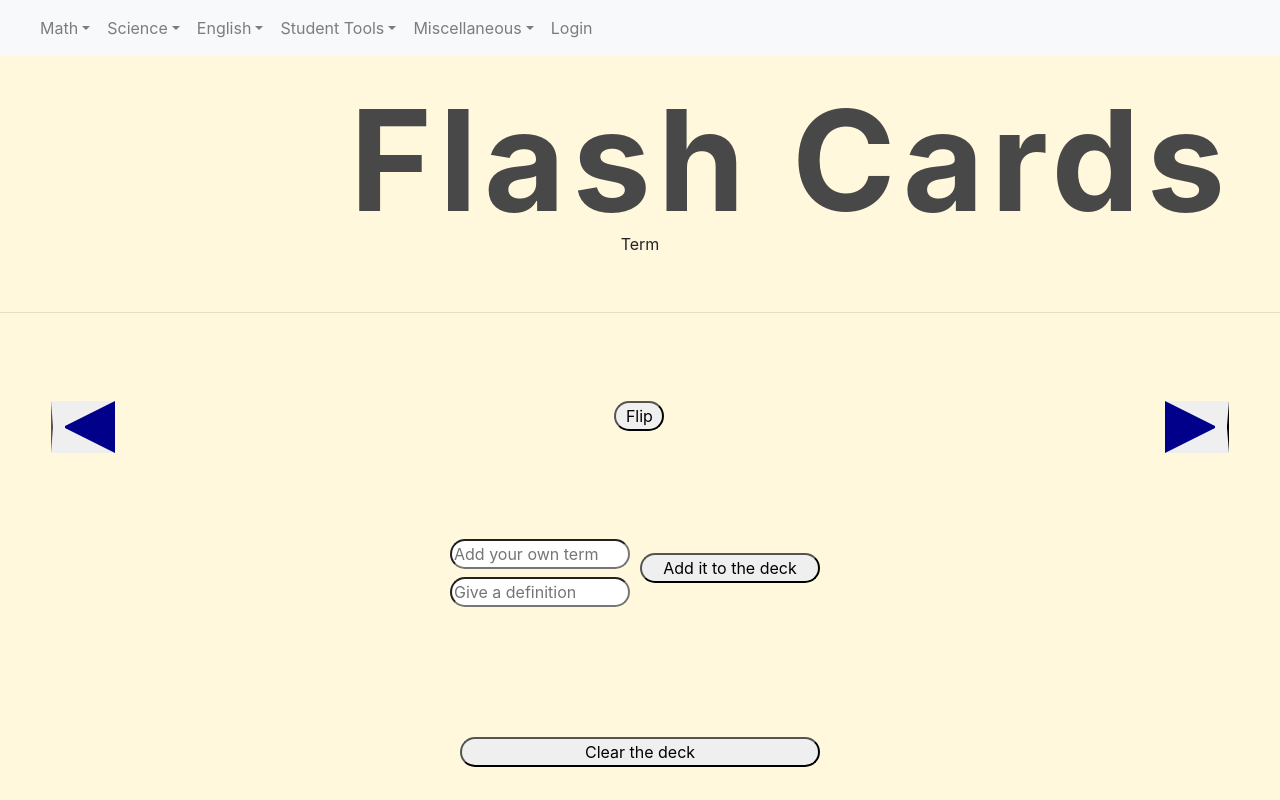
After one commit to Reem57/n224-too, a Flask app: page /flashcards/ in a window 1280 px wide; the page is wider, and only the part inside the window is pictured. The commit adds this page. Run offline with Flask 2, Linux system fonts and the light colour scheme; some libraries are stand-ins or nearby versions.

Commit message:
hehe flashcards (also did some css stuff)

```diff
--- a/main.py
+++ b/main.py
@@ -48,6 +48,10 @@ def pixel_art():
 def spell_checker():
     return render_template("spell_checker.html")
 
+@app.route('/flashcards/')
+def flashcards():
+    return render_template("flashcards.html")
+
 # runs the application on the development server
 if __name__ == "__main__":
     app.run(debug=True)
--- /dev/null
+++ b/templates/flashcards.html
@@ -0,0 +1,328 @@
+{% include "layouts/navbar.html" %}
+{% block body %}
+<head>
+    <link rel="stylesheet" href="https://stackpath.bootstrapcdn.com/bootstrap/4.3.1/css/bootstrap.min.css" integrity="sha384-ggOyR0iXCbMQv3Xipma34MD+dH/1fQ784/j6cY/iJTQUOhcWr7x9JvoRxT2MZw1T" crossorigin="anonymous">
+    <link rel="stylesheet" href="https://cdnjs.cloudflare.com/ajax/libs/font-awesome/4.7.0/css/font-awesome.min.css">
+</head>
+<body>
+<h2><span style = "position: relative; top:20px; left: 350px; text-align: center;">Flash Cards</span></h2>
+<p id="front">
+    {#back of front#}
+</p><br>
+<hr><br>
+<div id="back">
+    {#back of flashcard#}
+</div><br>
+<div id ="activeCardButtons">
+    <button id="prev" onclick="prevCard()">
+    </button>
+    <button id="flip" type="button" value="Flip" onclick="flash()">
+        Flip</button>
+    <button id="next" onclick="nextCard()">
+    </button>
+</div>
+<br>
+<br>
+<br>
+<div id="formContainer" style = "position: relative; top: -24px;">
+    <form id="cardForm">
+        <input id="newTerm" type="text" placeholder="Add your own term" onKeyDown="if(event.keyCode==13) document.getElementById('newDef').focus()">
+        <input id="newDef" type="text" placeholder="Give a definition" onKeyDown="if(event.keyCode==13) cardAdd()">
+        <br>
+        <input id="submit" type="button" value="Add it to the deck" onClick="cardAdd()">
+        <br>
+        <input id="clearDeck" type="button" value="Clear the deck" onClick="emptyDeck()">
+    </form>
+    <br>
+</div>
+</body>
+
+<style>
+    body{
+        background-color: cornsilk;
+    }
+
+    html{
+        min-width:100%;
+        max-width:900px;
+        overflow-x:hidden;
+    }
+    h4{
+        text-align: center;
+        position: relative;
+        padding-right: 5em;
+        margin-right: 180px;
+    }
+    body{
+        min-width:100%;
+        max-width:900px;
+        width:100%;
+        height:100%;
+    {#overflow:screen;#}
+    }
+    h2{
+        color: #484848;
+        font-size: 140px;
+        font-weight: bold;
+        letter-spacing: 7px;
+        cursor: pointer
+    }
+    h2 span{
+        transition: .5s linear
+    }
+    h2:hover span:nth-child(1){
+        margin-right: 5px
+    }
+    h2:hover span:nth-child(1):after{
+        content: "";
+    }
+    h2:hover span:nth-child(2){
+        margin-left: 30px
+    }
+    h2:hover span{
+        color: #772e2e;
+        text-shadow: 0 0 10px #fff,
+        0 0 20px #fff,
+        0 0 40px #fff;
+    }
+
+    p {
+        text-align: center;
+    }
+    #front, #back {
+        min-width:100%;
+        max-width:900px;
+        text-align: center;
+    }
+    #activeCardButtons {
+        min-width: 100%;
+        max-width: 900px;
+        margin-left:auto;
+        margin-right:auto;
+
+    }
+    #prev {
+        position:absolute;
+        left:4%;
+        border-top: 25px solid transparent;
+        border-right: 50px solid darkblue;
+        border-bottom: 25px solid transparent;
+    }
+
+    #flip {
+        position:absolute;
+        width: 50px;
+        left:48%;
+        display:block;
+        height: 30px;
+        border-radius: 25px;
+
+
+
+    }
+    #next {
+        position:absolute;
+        right: 4%;
+        width: 0;
+        height: 0;
+        border-top: 25px solid transparent;
+        border-left: 50px solid darkblue;
+        border-bottom: 25px solid transparent;
+    }
+    #submit {
+        position:relative;
+        top: -20px;
+        right: -90px;
+        width:180px;
+        margin-top:10px;
+        margin-bottom:10px;
+        display:block;
+        height: 30px;
+        border-radius: 25px;
+
+    }
+    #cardForm {
+        position:absolute;
+        width: 100%;
+        margin-left:50%;
+        margin-top:10px;
+
+    }
+    #front, #back{
+        display:block;
+    }
+
+
+    #clearDeck{
+        position:relative;
+        top: 100px;
+        height: 30px;
+        width:360px;
+        margin-left:-90px;
+        display: block;
+        border-radius: 25px;
+
+    }
+    #clearDeck:hover{
+        color:red;
+        border: 3px solid red;
+
+    }
+    #formContainer{
+        display:block;
+        position:relative;
+        margin-left:-90px;
+        width:100%;
+    }
+    #newTerm{
+        position:relative;
+        top: 70px;
+        right: 100px;
+        width:180px;
+        margin-top:10px;
+        display:block;
+        display:block;
+        height: 30px;
+        border-radius: 25px;
+
+    }
+    #newDef{
+        position:relative;
+        right: 100px;
+        top: 68px;
+        width:180px;
+        margin-top:10px;
+        display:block;
+        height: 30px;
+        border-radius: 25px;
+
+    }
+    hr {
+        margin-left:-8px;
+    }
+    a.activator {
+        cursor:pointer;
+        position: absolute;
+        bottom:10px;
+    }
+</style>
+
+<script>
+    function Card(term, definition, category) {
+        this.term = term;
+        this.definition = definition;
+        //this.category = category;
+    }
+    var newDeck = [];
+    var newCard;
+    var front = document.getElementById("front");
+    var back = document.getElementById("back");
+    var flip = document.getElementById("flip");
+    var submit = document.getElementById("submit");
+    var clearDeck = document.getElementById("clearDeck");
+    var formFront, formBack;
+
+    var card1 = new Card(
+        "Term",
+        "Definition",
+        "General"
+    );
+    var card2 = new Card(
+        "Anachronism",
+        "a thing belonging or appropriate to a period other than that in which it exists, especially a thing that is conspicuously old-fashioned.",
+        "Vocab"
+    );
+    var card3 = new Card(
+        "Atoms in a Mole",
+        "6.022 * 10^23",
+        "Science"
+    );
+
+    var myCards = [card1, card2, card3];
+    var cardIndex = 0;
+
+    front.innerHTML = card1.term;
+    back.innerHTML = card1.definition;
+    back.style.visibility = "hidden";
+
+    function flash() {
+        if (front.style.visibility != "hidden") {
+            front.style.visibility = "hidden";
+            back.style.visibility = "visible";
+        } else {
+            front.style.visibility = "visible";
+            back.style.visibility = "hidden";
+        }
+    }
+
+    function cardAdd(formFront, formBack) {
+        function clearForm() {
+            document.getElementById("newTerm").value = "";
+            document.getElementById("newDef").value = "";
+            document.getElementById("cardForm").reset();
+        }
+
+        function updatePlaceholder() {
+            document.getElementById("newTerm").placeholder =
+                "...another term?";
+            document.getElementById("newDef").placeholder =
+                "...and another definition?";
+        }
+
+        formFront = document.getElementById("newTerm");
+        formBack = document.getElementById("newDef");
+        if (
+            formFront.value !== formBack.value &&
+            formFront.value != "" &&
+            formBack.value != ""
+        ) {
+            var newCard = new Card();
+            newCard.term = formFront.value;
+            newCard.definition = formBack.value;
+            myCards.push(newCard);
+            cardIndex = myCards.length - 1;
+            clearForm();
+            updatePlaceholder();
+            front.innerHTML = myCards[cardIndex].term;
+            back.innerHTML = myCards[cardIndex].definition;
+            // back.style.visibility = "hidden";
+        } else if (formFront.value == formBack.value) {
+            alert('Nothing added');
+        } else if (
+            (formFront.value == null || formFront.value == "", formBack.value == null ||
+            formBack.value == "", formFront.value == null ||
+            formBack.value == null ||
+            formFront.value == "" ||
+            formBack.value == "")
+        ) {
+            alert("Fill out both sides of the card");
+        }
+        document.getElementById("newTerm").focus();
+    }
+
+    function nextCard() {
+        cardIndex = (cardIndex + 1) % myCards.length;
+        front.innerHTML = myCards[cardIndex].term;
+        back.innerHTML = myCards[cardIndex].definition;
+    }
+    function prevCard() {
+        if (cardIndex > 0)
+            cardIndex = (cardIndex - 1);
+        else if (cardIndex == 0) cardIndex = myCards.length-1;
+        front.innerHTML = myCards[cardIndex].term;
+        back.innerHTML = myCards[cardIndex].definition;
+
+    }
+    function emptyDeck() {
+        var confirmation = confirm("Are you sure you want to delete this entire deck?");
+        if (confirmation) {
+            myCards.splice(0, myCards.length);
+            cardIndex = 0;
+            front.innerHTML = "&nbsp;";
+            back.innerHTML = "&nbsp;";
+        }
+        document.getElementById("newTerm").focus();
+    }
+
+</script>
+{% endblock %}
--- a/templates/simple_calc.html
+++ b/templates/simple_calc.html
@@ -1,2 +1,5 @@
 <!DOCTYPE html>
+{% extends "layouts/base.html" %}
+{% block body %}
 <html> <head></head> <body> <h3>Simple Calculator</h3> <br/> <form Name="calc"> <table border=2> <tr> <td colspan=4><input type=text Name="display"></td> </tr> <tr> <td><input type=button value="0" OnClick="calc.display.value+='0'"></td> <td><input type=button value="1" OnClick="calc.display.value+='1'"></td> <td><input type=button value="2" OnClick="calc.display.value+='2'"></td> <td><input type=button value="+" OnClick="calc.display.value+='+'"></td> </tr> <tr> <td><input type=button value="3" OnClick="calc.display.value+='3'"></td> <td><input type=button value="4" OnClick="calc.display.value+='4'"></td> <td><input type=button value="5" OnClick="calc.display.value+='5'"></td> <td><input type=button value="-" OnClick="calc.display.value+='-'"></td> </tr> <tr> <td><input type=button value="6" OnClick="calc.display.value+='6'"></td> <td><input type=button value="7" OnClick="calc.display.value+='7'"></td> <td><input type=button value="8" OnClick="calc.display.value+='8'"></td> <td><input type=button value="x" OnClick="calc.display.value+='*'"></td> </tr> <tr> <td><input type=button value="9" OnClick="calc.display.value+='9'"></td> <td><input type=button value="C" OnClick="calc.display.value=''"></td> <td><input type=button value="=" OnClick="calc.display.value=eval(calc.display.value)"></td> <td><input type=button value="/" OnClick="calc.display.value+='/'"></td> </tr> </table> </form> </body> </html>
+{% endblock %}
```
